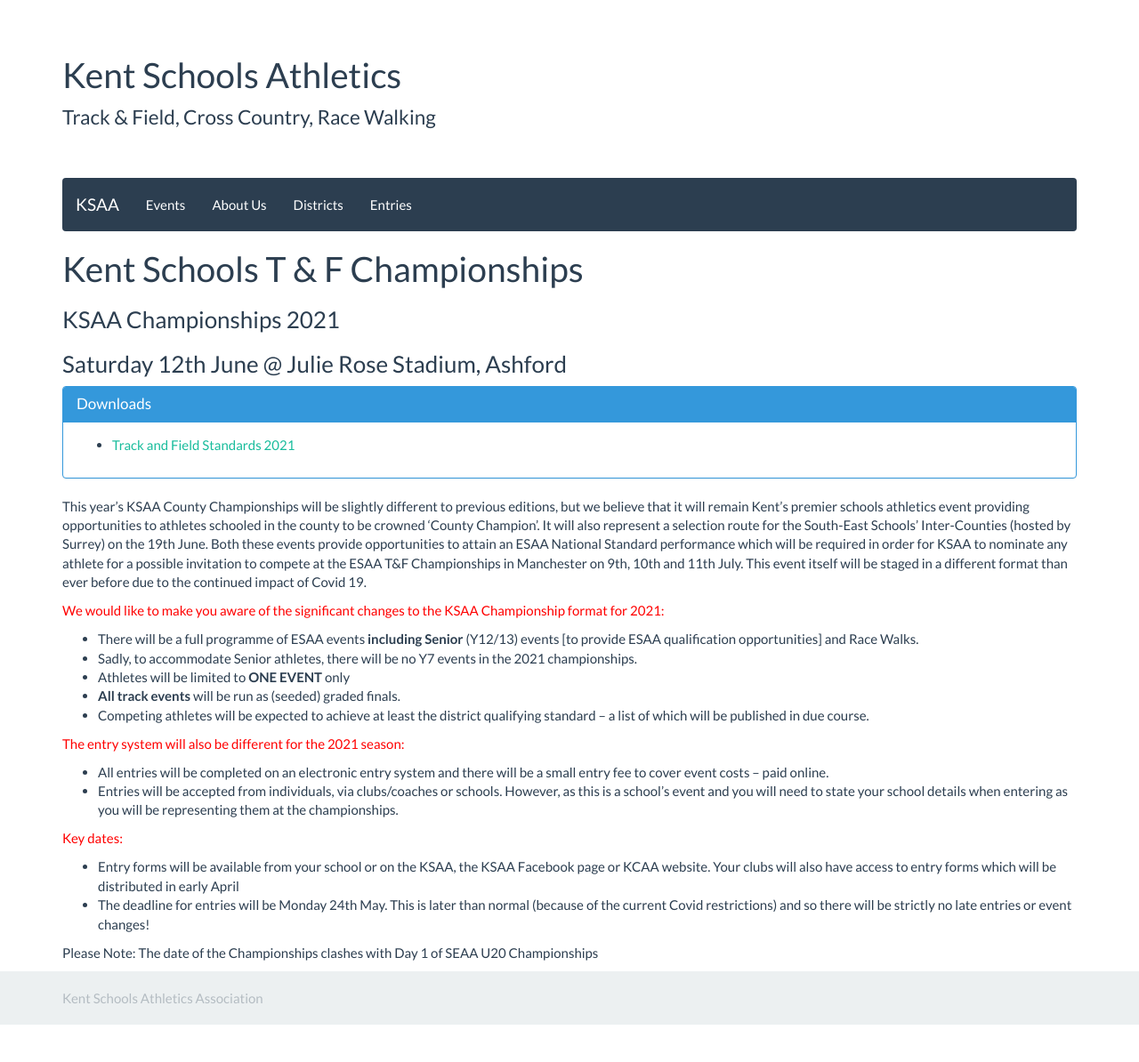
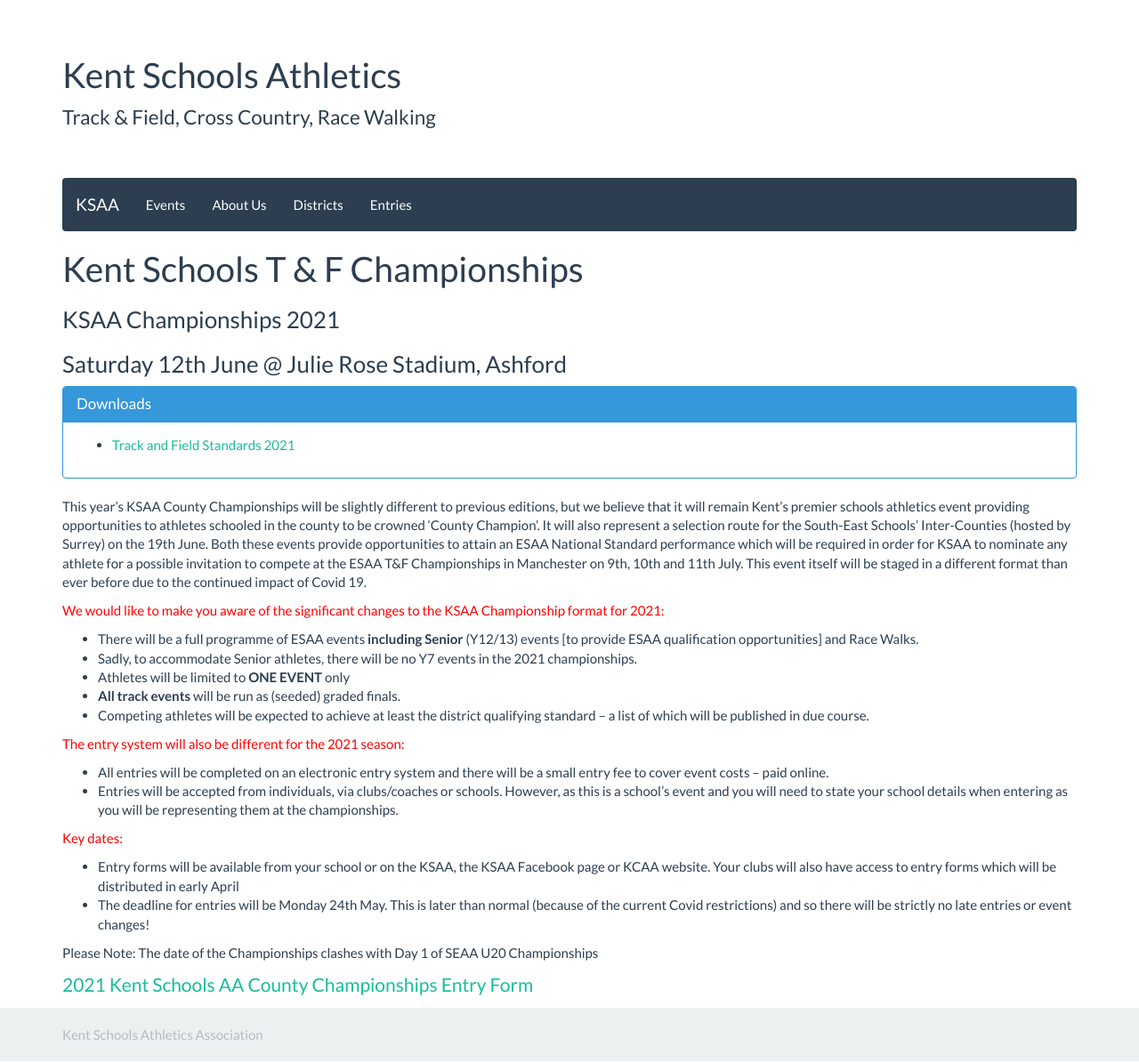
Before and after one commit to chrisnewark/chrisnewark.github.io, a Jekyll site: the page built from _events/20-21/2021-06-12-kent-schools-t-and-f-championships.md, in a window 1280 px wide. Shown: the whole page at 89% size. Built offline with Jekyll 4.4.1, drawn with Linux system fonts in a browser that asks for light colours; nearby versions of some CDN libraries; before the commit the page ends 1154 px from its top, so only the background shows below that.

Commit message:
Added entry form link

```diff
--- a/_events/20-21/2021-06-12-kent-schools-t-and-f-championships.md
+++ b/_events/20-21/2021-06-12-kent-schools-t-and-f-championships.md
@@ -41,3 +41,5 @@
 - The deadline for entries will be Monday 24th May. This is later than normal (because of the current Covid restrictions) and so there will be strictly no late entries or event changes!
 
 Please Note: The date of the Championships clashes with Day 1 of SEAA U20 Championships
+
+<span style="font-size: 1.4em;">[2021 Kent Schools AA County Championships Entry Form](https://forms.gle/pvGsry2goPPyVYNL9)</span>
```
